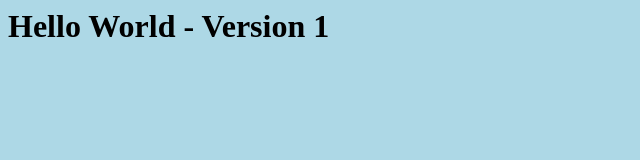
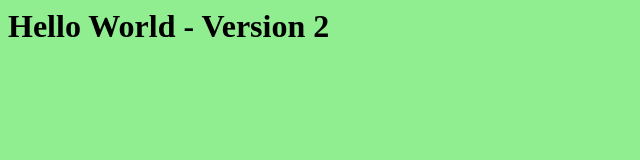
Before and after one commit to bretonne/demo-gradual-rollout, a plain HTML site: page index.html in a window 1280 px wide. Shown: the whole page, without its empty margins (0-640 px from the left). Drawn offline with Linux system fonts and the light colour scheme.

Commit message:
fixed v1, v2 deploy
(cherry picked from commit 0c08f1ab95ec79447597b82b1333ab4a984f2c9d)

```diff
--- a/index.html
+++ b/index.html
@@ -1,5 +1,5 @@
 <html>
-    <body style="background-color: lightblue;">
-        <h1>Hello World - Version 1</h1>
+    <body style="background-color: lightgreen;">
+        <h1>Hello World - Version 2</h1>
     </body>
 </html>
```
Also changed, not shown: 2 other files.
